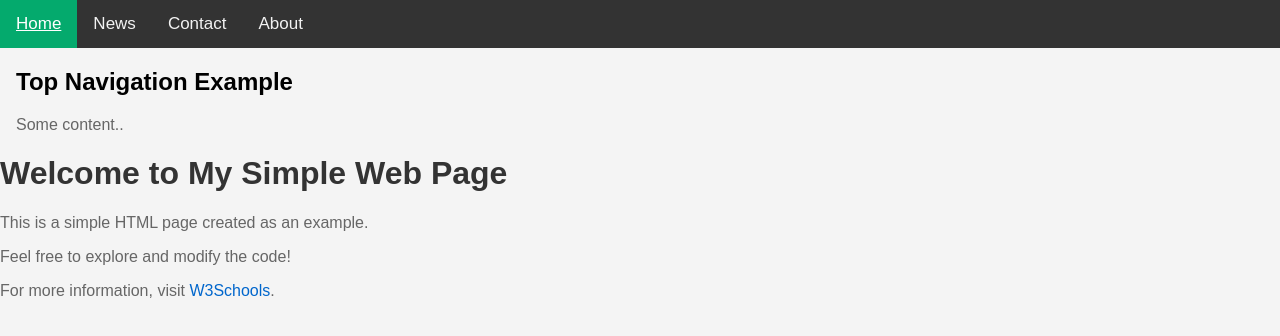
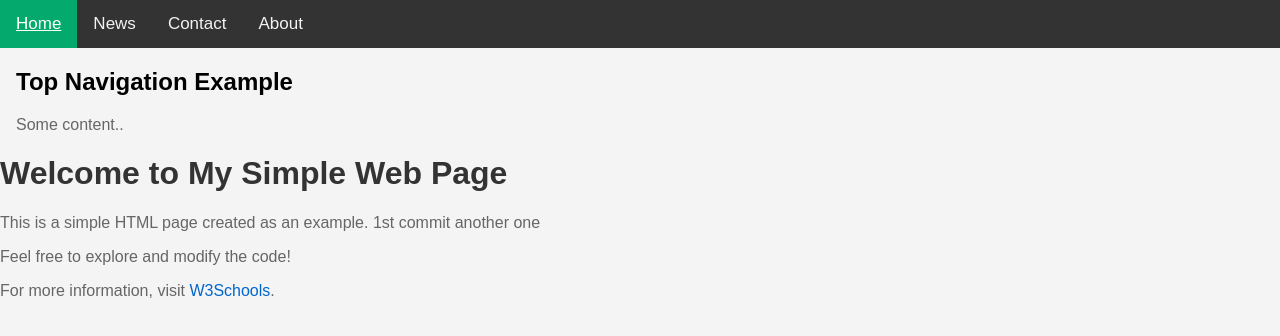
Before and after one commit to srijaneed/demo, a plain HTML site: page index.html in a window 1280 px wide. Drawn offline with Linux system fonts and the light colour scheme.

Commit message:
added a line

```diff
--- a/index.html
+++ b/index.html
@@ -64,7 +64,7 @@
       <p>Some content..</p>
     </div>
     <h1>Welcome to My Simple Web Page</h1>
-    <p>This is a simple HTML page created as an example.</p>
+    <p>This is a simple HTML page created as an example. 1st commit another one</p>
     <p>Feel free to explore and modify the code!</p>
     <p>
       For more information, visit
```
